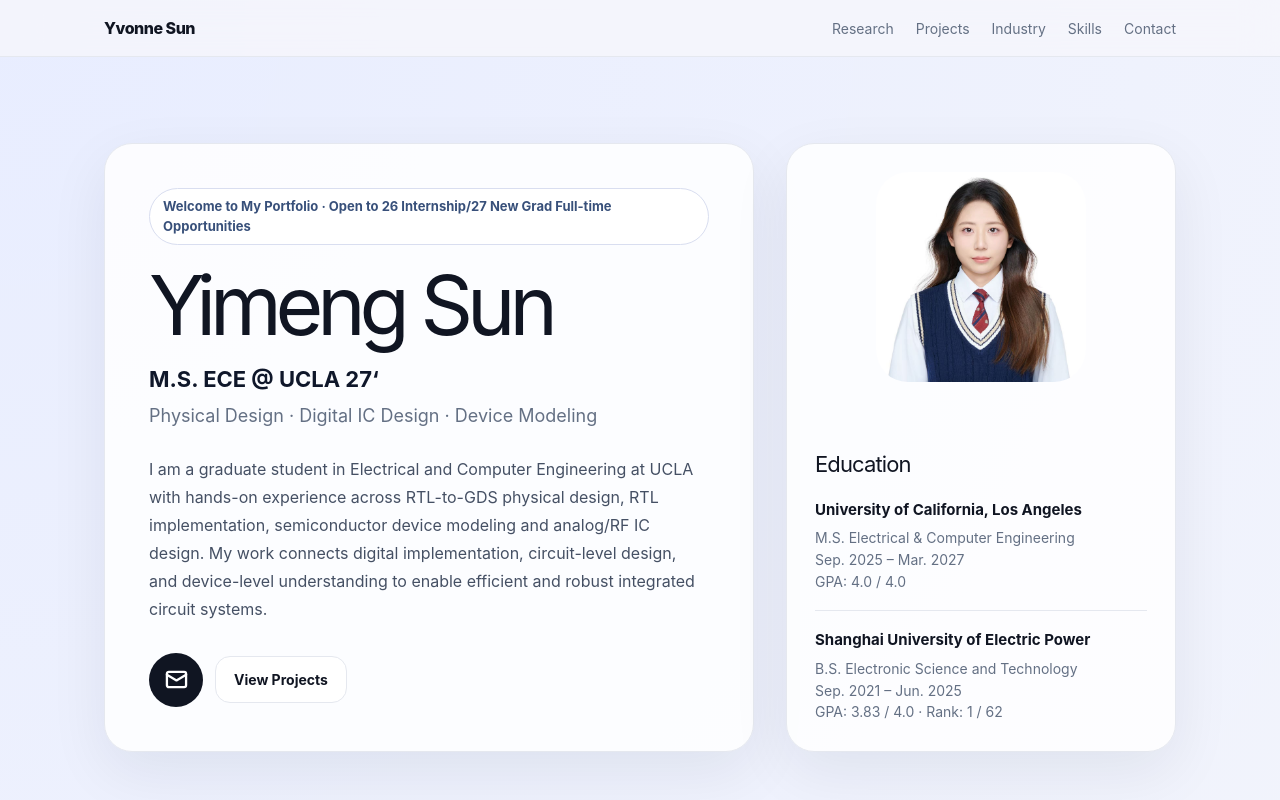
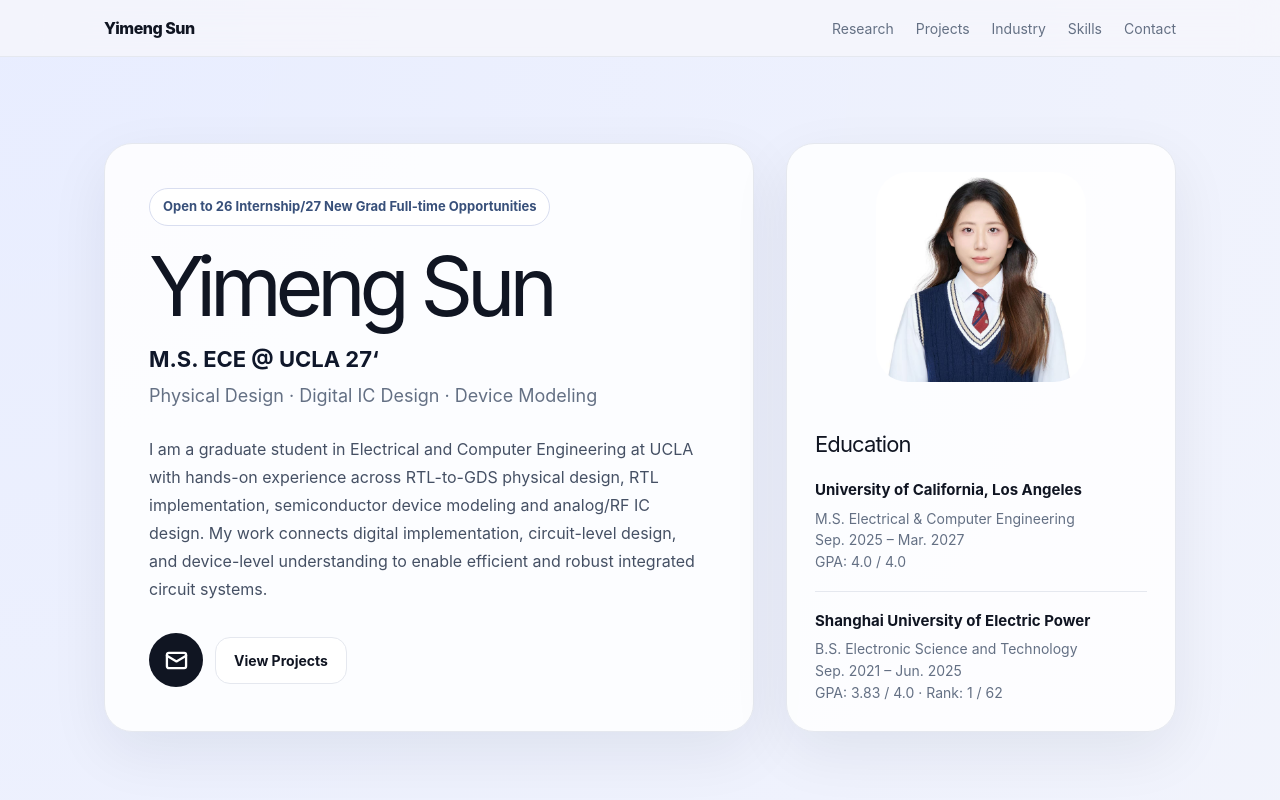
Before and after one commit to yimeng0330/portfolio-site, a React (Vite) app: page / in a window 1280 px wide. Shown: the top 800 px of the page. Built offline with nearby package versions, Linux system fonts and the light colour scheme.

Commit message:
Update App.jsx

```diff
--- a/src/App.jsx
+++ b/src/App.jsx
@@ -939,7 +939,7 @@ export default function App() {
       <nav className="nav">
         <div className="nav-inner">
           <a className="brand" href="#top">
-            Yvonne Sun
+            Yimeng Sun
           </a>
           <div className="links">
             <a href="#research">Research</a>
@@ -960,7 +960,7 @@ export default function App() {
       <main id="top" className="container">
         <section className="hero">
           <div className="hero-card">
-            <span className="pill">Welcome to My Portfolio · Open to 26 Internship/27 New Grad Full-time Opportunities</span>
+            <span className="pill">Open to 26 Internship/27 New Grad Full-time Opportunities</span>
             <h1>{profile.name}</h1>
             <p className="subtitle">{profile.subtitle}</p>
             <p className="focus">{profile.focus}</p>
```
